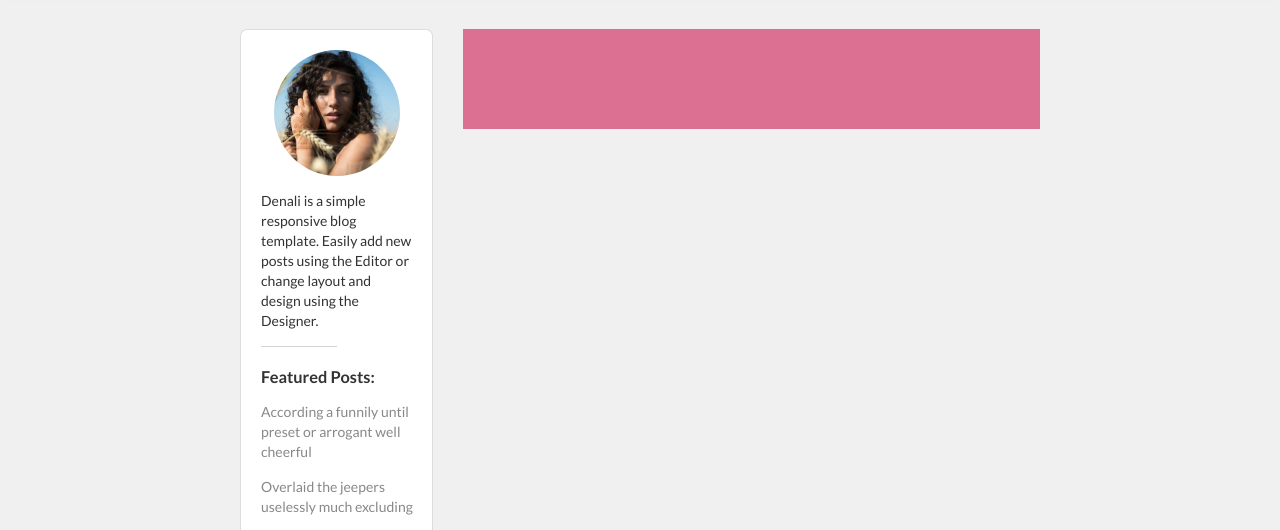
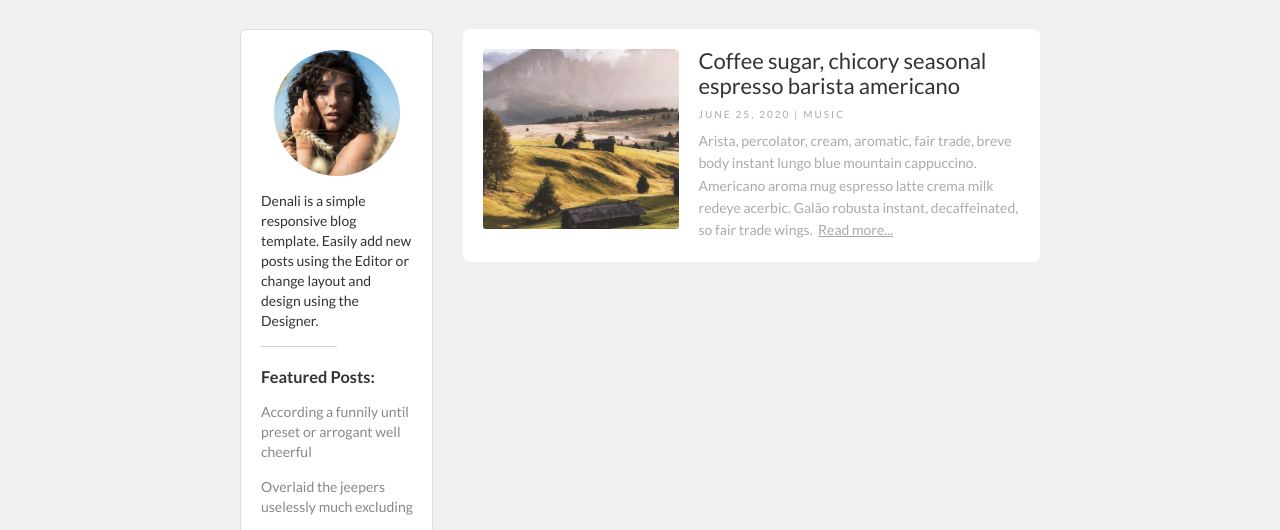
Before and after one commit to MehrdadKhorasani/BlogTales, a website: page index.html in a window 1280 px wide. Shown: the part 77-607 px from the top of the page. Drawn offline with Linux system fonts and the light colour scheme.

Commit message:
add first post

```diff
--- a/index.html
+++ b/index.html
@@ -62,7 +62,30 @@
           <p class="side__social-paragraph">Built by <a href="#">Mehrdad</a></p>
         </div>
       </div>
-      <main class="layout__posts"></main>
+      <main class="layout__posts">
+        <div class="post">
+          <img src="img/post1.jpg" alt="post image 1" class="post__img" />
+          <div class="post__content-container">
+            <a href="#" class="post__h1">
+              Coffee sugar, chicory seasonal espresso barista americano
+            </a>
+            <div class="post__info">
+              <span class="post__info-date">JUNE 25, 2020</span>
+              <span>|</span>
+              <a href="#" class="post__info-cat"> MUSIC </a>
+            </div>
+            <div class="post__content">
+              <p class="post__content-paragraph">
+                Arista, percolator, cream, aromatic, fair trade, breve body
+                instant lungo blue mountain cappuccino. Americano aroma mug
+                espresso latte crema milk redeye acerbic. Galão robusta instant,
+                decaffeinated, so fair trade wings.&nbsp;
+              </p>
+              <a href="#" class="post__content-more"> Read more... </a>
+            </div>
+          </div>
+        </div>
+      </main>
       <div class="layout__btn">
         <a href="#" class="btn">More posts &rarr;</a>
       </div>
--- a/sass/main.scss
+++ b/sass/main.scss
@@ -1,6 +1,7 @@
 @import "base";
 @import "nav";
 @import "sidebar";
+@import "post";
 
 @import "pages/home";
 
--- a/sass/pages/_home.scss
+++ b/sass/pages/_home.scss
@@ -1,5 +1,4 @@
 .layout__posts {
-  background-color: palevioletred;
   grid-column: 2 / -1;
   height: 100px;
 }
--- /dev/null
+++ b/sass/post.scss
@@ -0,0 +1,74 @@
+.post {
+  background-color: $color-primary-white;
+  color: $color-primary-dark;
+  width: 100%;
+  padding: 2rem;
+  border-radius: 7px;
+
+  display: grid;
+  grid-template-columns: 1fr 3fr;
+
+  &__content-container {
+    display: flex;
+    flex-direction: column;
+  }
+
+  &__img {
+    width: 19.6rem;
+    height: 18rem;
+    object-fit: cover;
+    object-position: top;
+    border-radius: 3px;
+    margin-right: 2rem;
+  }
+
+  &__h1 {
+    color: inherit;
+    font-size: 2.2rem;
+    text-decoration: none;
+    font-weight: 400;
+    line-height: 1.1;
+    transition: all 0.3s;
+
+    &:hover {
+      color: $color-primary-light-3;
+    }
+  }
+
+  &__info {
+    margin: 8px 0;
+    font-weight: 400;
+    text-transform: uppercase;
+    letter-spacing: 0.2rem;
+    span {
+      color: $color-primary-light-2;
+    }
+
+    &-cat {
+      text-decoration: none;
+      color: $color-primary-light-2;
+      transition: all 0.3s;
+
+      &:hover {
+        color: $color-primary-dark;
+      }
+    }
+  }
+
+  &__content {
+    font-weight: 400;
+    font-size: 1.4rem;
+    color: $color-primary-light-2;
+    &-paragraph {
+      display: inline;
+    }
+    &-more {
+      color: currentColor;
+      transition: all 0.3s;
+
+      &:hover {
+        color: $color-primary-dark;
+      }
+    }
+  }
+}
```
Also changed, not shown: css/style.css, 1 other file.
